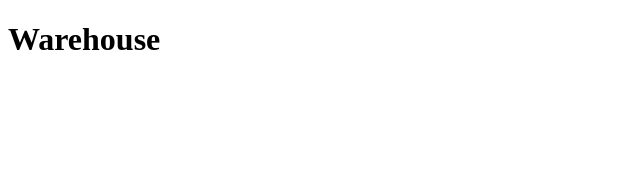
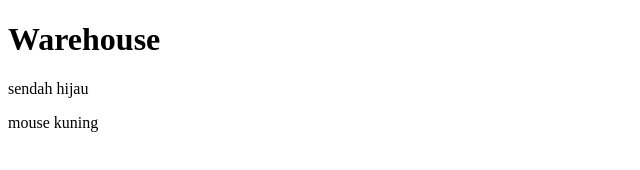
Before and after one commit to Rasikhkp/ngetes-git, a plain HTML site: page warehouse.html in a window 1280 px wide. Shown: the whole page, without its empty margins (0-640 px from the left). Drawn offline with Linux system fonts and the light colour scheme.

Commit message:
modifikasi warehouse.html

```diff
--- a/warehouse.html
+++ b/warehouse.html
@@ -8,5 +8,7 @@
 </head>
 <body>
     <h1>Warehouse</h1>
+    <p>sendah hijau</p>
+    <p>mouse kuning</p>
 </body>
 </html>
```
